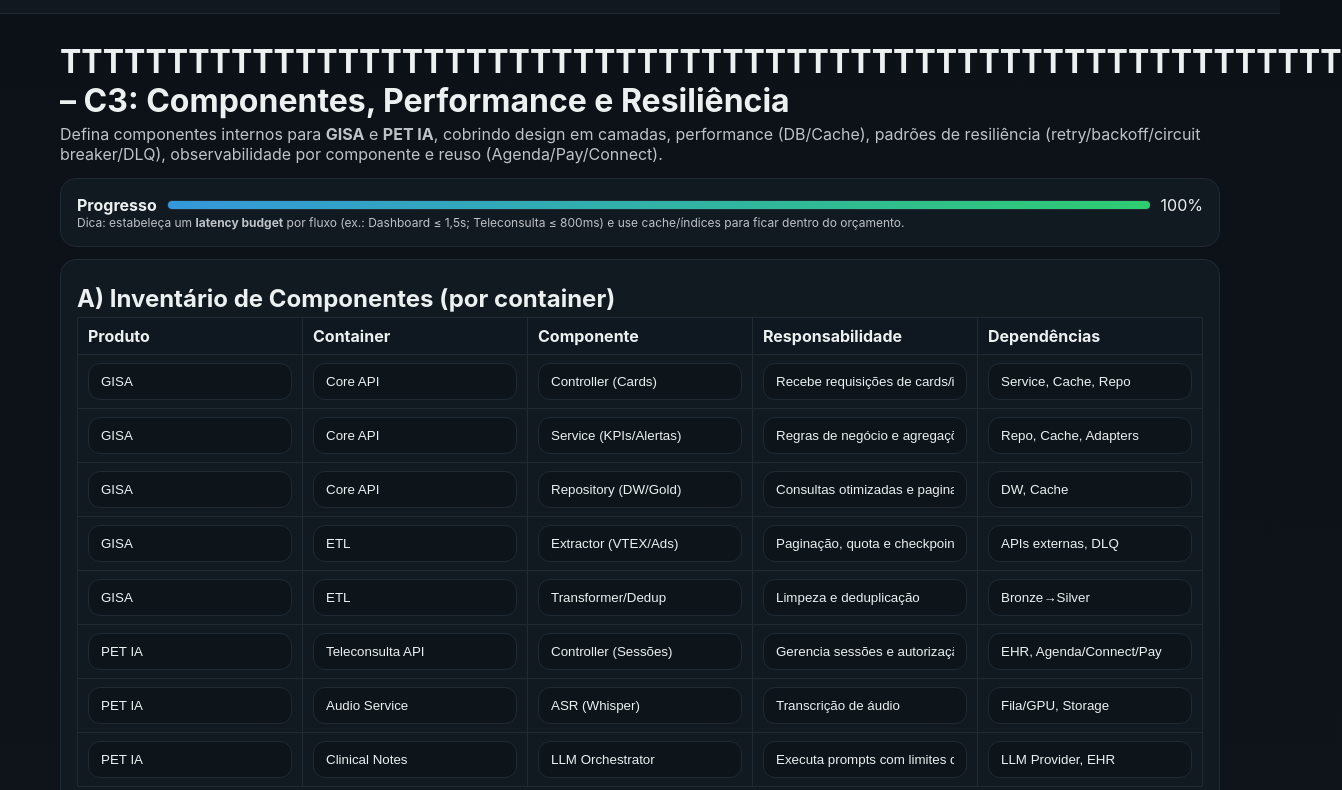
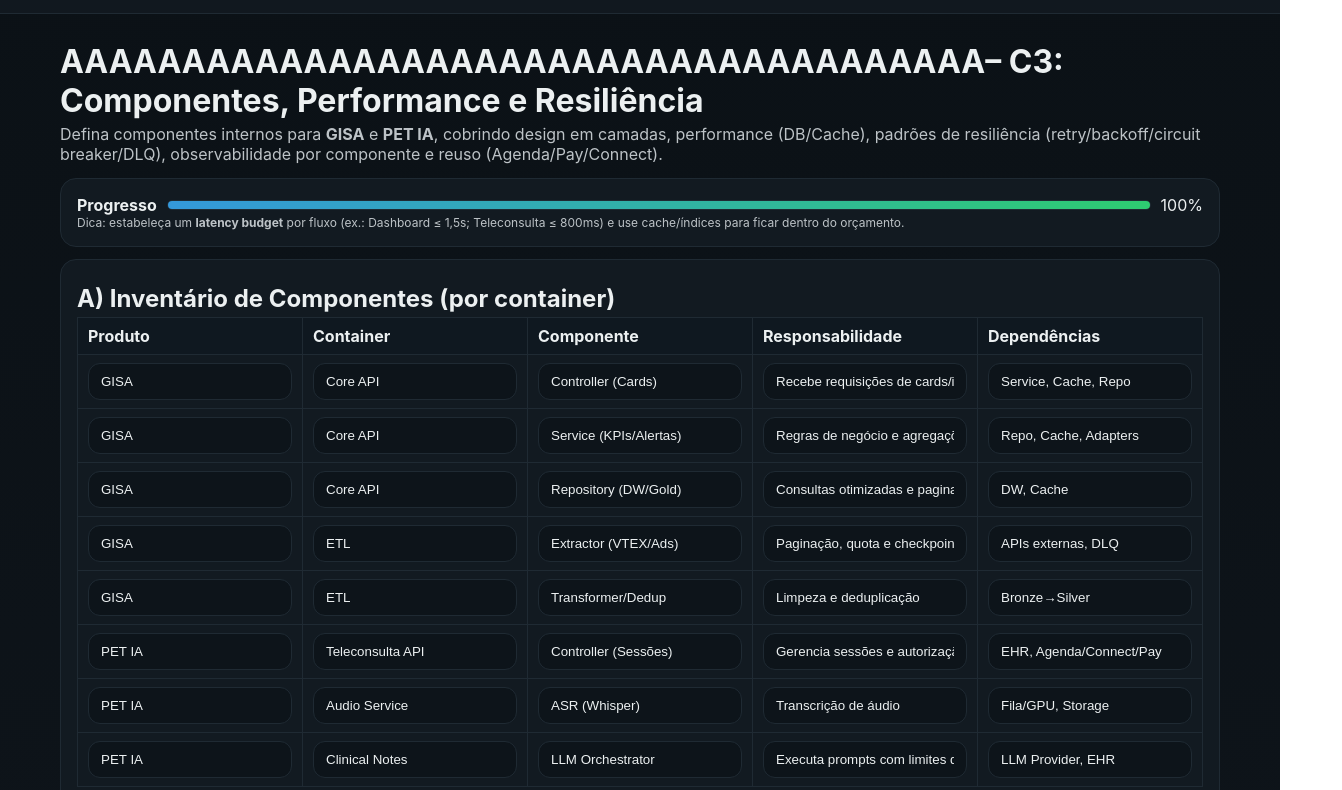
Before and after one commit to jefersongestaodigital/secondspace, a plain HTML site: page index.html in a window 1280 px wide. Shown: the part 65-855 px from the top of the page, 1342 px wide, since content can reach past the window. Drawn offline with Linux system fonts and the light colour scheme.

Commit message:
Update index.html

```diff
--- a/index.html
+++ b/index.html
@@ -46,7 +46,7 @@ textarea{min-height:96px;resize:vertical}
 </header>
 
 <div class="container">
-  <h1>TTTTTTTTTTTTTTTTTTTTTTTTTTTTTTTTTTTTTTTTTTTTTTTTTTTTTTTTTTTT – C3: Componentes, Performance e Resiliência</h1>
+  <h1>AAAAAAAAAAAAAAAAAAAAAAAAAAAAAAAAAAAAAA– C3: Componentes, Performance e Resiliência</h1>
   <p class="lead">Defina componentes internos para <b>GISA</b> e <b>PET IA</b>, cobrindo design em camadas, performance (DB/Cache), padrões de resiliência (retry/backoff/circuit breaker/DLQ), observabilidade por componente e reuso (Agenda/Pay/Connect).</p>
 
   <div class="card">
```
